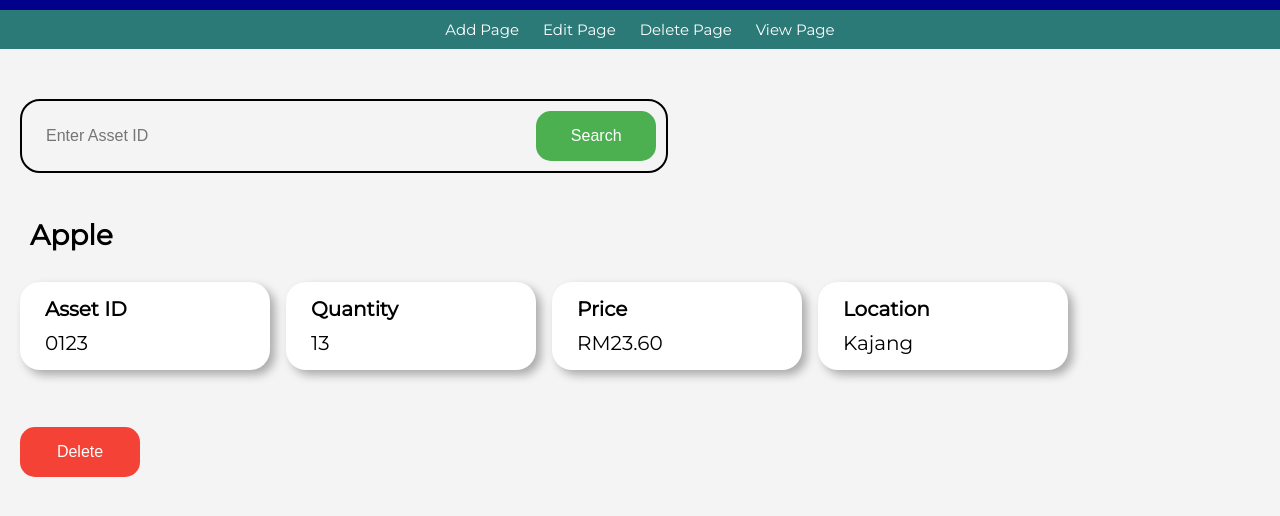
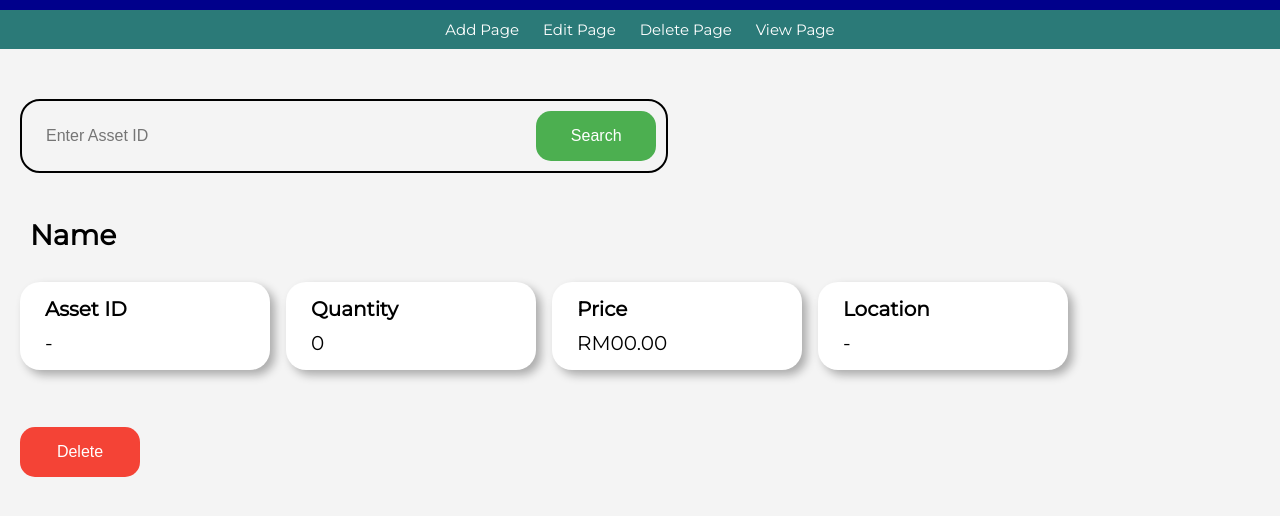
Before and after one commit to YoongJerung/TCC-Project, a website: page delete.html in a window 1280 px wide. Shown: the part 92-608 px from the top of the page. Drawn offline with Linux system fonts and the light colour scheme.

Commit message:
Update delete.html

```diff
--- a/delete.html
+++ b/delete.html
@@ -151,24 +151,24 @@
 
         <div class="item-info">
             <div class="name-info">
-                <h3 id="asset-name">Apple</h3>
+                <h3 id="asset-name">Name</h3>
             </div>
             <div class="other-info">
                 <div class="id-info">
                     <h4>Asset ID</h4>
-                    <p id="asset-id">0123</p>
+                    <p id="asset-id">-</p>
                 </div>
                 <div class="quantity-info">
                     <h4>Quantity</h4>
-                    <p id="asset-quantity">13</p>
+                    <p id="asset-quantity">0</p>
                 </div>
                 <div class="price-info">
                     <h4>Price</h4>
-                    <p id="asset-price">RM23.60</p>
+                    <p id="asset-price">RM00.00</p>
                 </div>
                 <div class="location-info">
                     <h4>Location</h4>
-                    <p id="asset-location">Kajang</p>
+                    <p id="asset-location">-</p>
                 </div>
             </div>
         </div>
```
